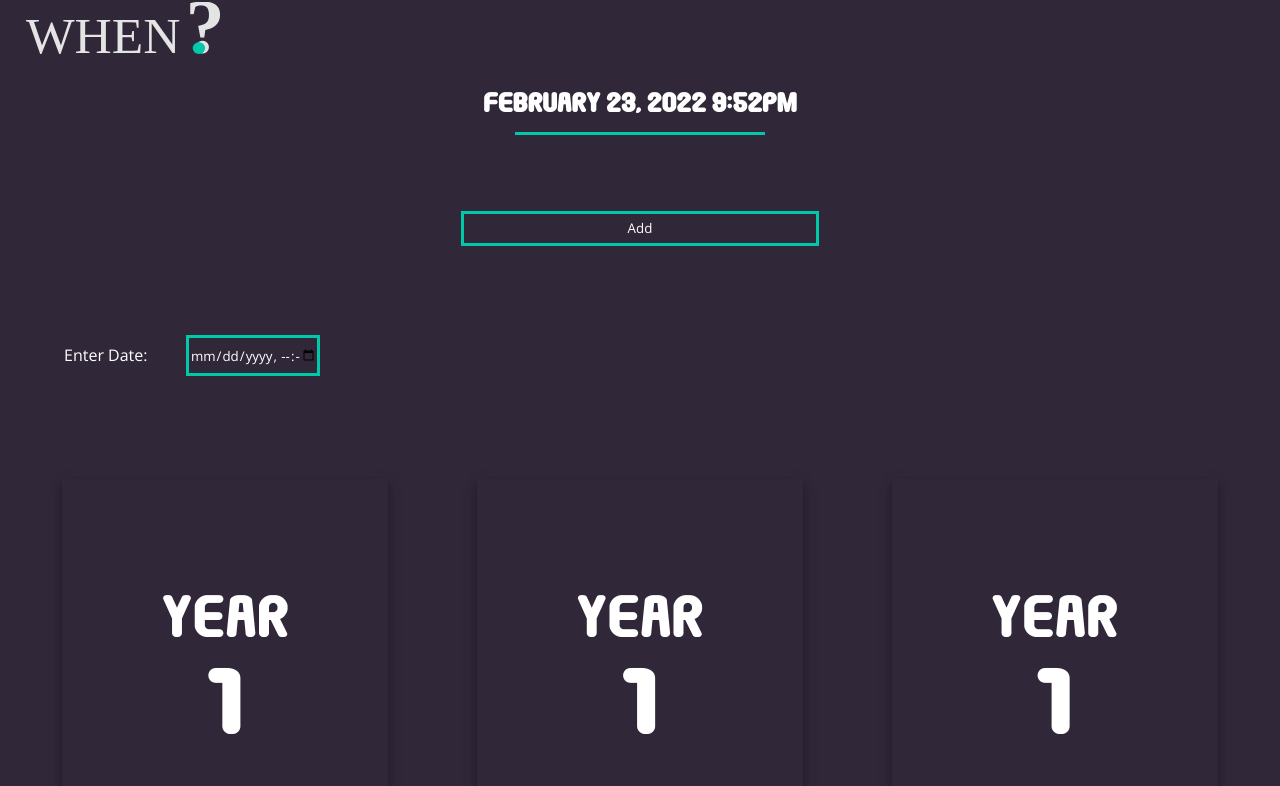
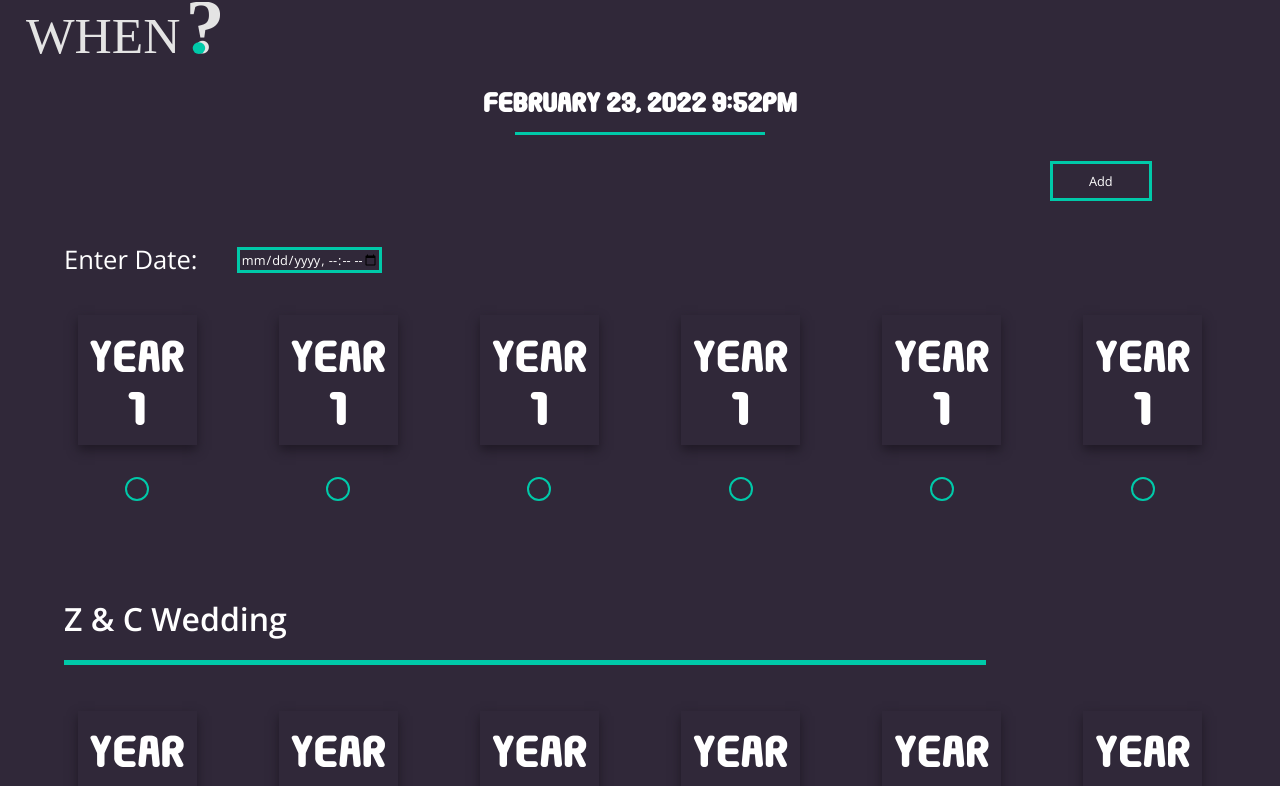
Before and after one commit to z-sanchez/when, a React (Create React App) app in the folder client/: page / in a window 1280 px wide. Shown: the top 786 px of the page. Built offline with nearby package versions, Linux system fonts and the light colour scheme.

Commit message:
responsive design complete. Tweaks to come later

```diff
--- a/client/src/Assets/Styles/styles.css
+++ b/client/src/Assets/Styles/styles.css
@@ -72,6 +72,7 @@
   align-content: center;
   justify-content: flex-start;
   width: 100%;
+  max-height: 1000px;
 }
 #addCountdown input {
   width: 28%;
@@ -96,12 +97,21 @@
 }
 
 #dateEntry {
+  display: flex;
+  flex-flow: row;
+  align-items: center;
+  justify-content: center;
+  align-content: center;
+  justify-content: flex-start;
   margin-bottom: 7%;
 }
 #dateEntry label {
   font-family: osRegular, "Nunito", sans-serif;
   color: #FFFFFF;
-  width: 100%;
+  width: 30%;
+}
+#dateEntry #enterDate {
+  margin-bottom: 0;
 }
 #dateEntry input {
   margin-left: 3vw;
@@ -174,6 +184,10 @@
   border-radius: 50%;
 }
 
+.countdownBox__select:hover {
+  background-color: #00C9A9;
+}
+
 #countdownFlex {
   display: flex;
   flex-flow: column;
@@ -184,6 +198,7 @@
 }
 #countdownFlex .countdown {
   width: 100%;
+  margin-bottom: 3%;
   font-family: osSemibold, "Nunito", sans-serif;
   color: #FFFFFF;
   display: flex;
@@ -203,4 +218,53 @@
   margin-top: 8%;
 }
 
+@media screen and (min-width: 1000px) {
+  .countdownBoxFlex {
+    align-self: center;
+    width: 90%;
+  }
+  .countdownBoxFlex .countdownBox {
+    width: 3%;
+  }
+  .countdownBoxFlex .countdownBox .countdownBox__count h1, .countdownBoxFlex .countdownBox .countdownBox__count p {
+    font-size: 3vw;
+  }
+
+  .countdownBox__select {
+    height: 20px;
+    width: 20px;
+  }
+
+  form .countdownBoxFlex .countdownBox .countdownBox__count {
+    margin-bottom: 100%;
+  }
+
+  #addCountdown input {
+    width: 8%;
+    height: 40px;
+    align-self: flex-end;
+    margin: 0 10% 3% 0;
+    font-size: 1vw;
+  }
+  #addCountdown #dateEntry {
+    width: 60%;
+    margin-bottom: 3%;
+  }
+  #addCountdown #dateEntry label {
+    width: 20%;
+    font-size: 2vw;
+    text-align: start;
+  }
+  #addCountdown #dateEntry #enterDate {
+    width: 20%;
+    align-self: center;
+    height: 50%;
+    margin-left: 5%;
+  }
+
+  #countdownFlex .countdown .countdownBoxFlex {
+    margin-top: 4%;
+  }
+}
+
 /*# sourceMappingURL=styles.css.map */
--- a/client/src/Assets/Styles/styles.sass
+++ b/client/src/Assets/Styles/styles.sass
@@ -28,6 +28,7 @@ $accent-green: #00C9A9
   align-items: center
   justify-content: center
   align-content: center
+
 
 
 
@@ -78,6 +79,7 @@ $accent-green: #00C9A9
   @include centerAligned(column)
   justify-content: flex-start
   width: 100%
+  max-height: 1000px
   input
     width: 28%
     height: 35px
@@ -93,15 +95,19 @@ $accent-green: #00C9A9
     @include centerAligned(column)
     align-items: flex-start
 
+
 #dateEntry
+  @include centerAligned(row)
+  justify-content: flex-start
   margin-bottom: 7%
   label
     @include fontStyle($white-text, osRegular)
-    width: 100%
+    width: 30%
+  #enterDate
+    margin-bottom: 0
   input
     margin-left: 3vw
     width: 40%
-
 
 
 
@@ -162,7 +168,8 @@ $accent-green: #00C9A9
   border: 2px solid $accent-green
   border-radius: 50%
 
-
+.countdownBox__select:hover
+  background-color: $accent-green
 
 
 
@@ -176,6 +183,7 @@ $accent-green: #00C9A9
   width: 90%
   .countdown
     width: 100%
+    margin-bottom: 3%
     @include fontStyle($white-text, osSemibold)
     @include centerAligned(column)
     h1
@@ -189,8 +197,49 @@ $accent-green: #00C9A9
 
 
 
+@media screen and (min-width: 1000px)
 
+  .countdownBoxFlex
+    align-self: center
+    width: 90%
+    .countdownBox
+      width: 3%
+      .countdownBox__count
+        h1, p
+          font-size: 3vw
 
+  .countdownBox__select
+    height: 20px
+    width: 20px
 
-//how does everything get there sizing if no parent has a size. How dod children percentages work
-//The Grid Does it
+  form
+    .countdownBoxFlex
+      .countdownBox
+        .countdownBox__count
+          margin-bottom: 100%
+
+  #addCountdown
+    input
+      width: 8%
+      height: 40px
+      align-self: flex-end
+      margin: 0 10% 3% 0
+      font-size: 1vw
+
+    #dateEntry
+      width: 60%
+      margin-bottom: 3%
+      label
+        width: 20%
+        font-size: 2vw
+        text-align: start
+      #enterDate
+        width: 20%
+        align-self: center
+        height: 50%
+        margin-left: 5%
+
+  #countdownFlex
+    .countdown
+      .countdownBoxFlex
+        margin-top: 4%
--- a/client/src/Components/AddCountdown.js
+++ b/client/src/Components/AddCountdown.js
@@ -7,8 +7,8 @@ function AddCountdown() {
             <form>
                 <div id="dateEntry">
                     <label>Enter Date:
-                        <input type="datetime-local" name="date_entry" id="enterDate"/>
                     </label>
+                    <input type="datetime-local" name="date_entry" id="enterDate"/>
                 </div>
                 <div className="countdownBoxFlex">
                     <div className="countdownBox">
--- a/client/src/Components/Countdown.js
+++ b/client/src/Components/Countdown.js
@@ -48,7 +48,6 @@ class Countdown extends React.Component {
                         </div>
                     </div>
                 </div>
-
             </div>);
     }
 }
```
Also changed, not shown: 1 other file (tests, documents, lock files or other folders).
